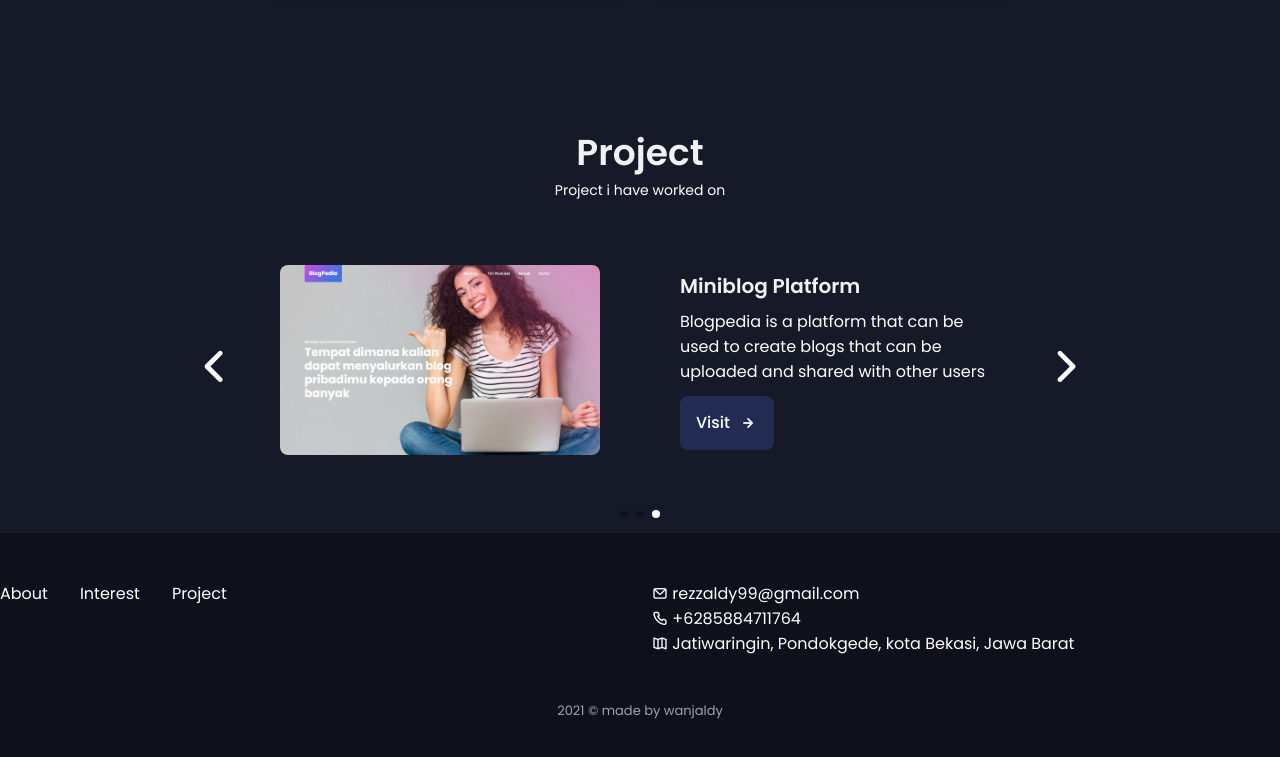
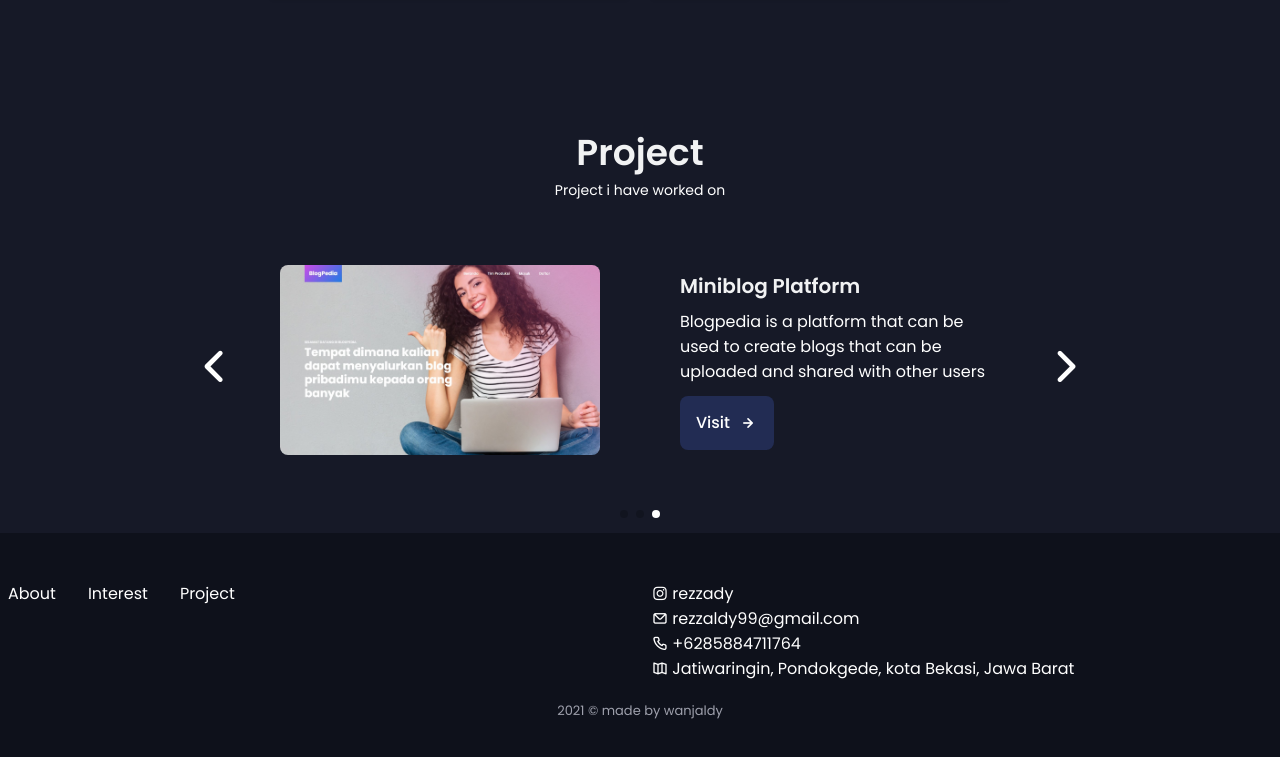
Before and after one commit to rezzaldy/rezzaldy.github.io, a plain HTML site: page index.html in a window 1280 px wide. Shown: the part 1779-2536 px from the top of the page. Drawn offline with nearby package versions, Linux system fonts and the light colour scheme; files whose address does not match are found by name.

Commit message:
update social links

```diff
--- a/assets/css/styles.css
+++ b/assets/css/styles.css
@@ -550,6 +550,7 @@ img{
     display: flex;
     flex-direction: column;
     row-gap: 1.5rem;
+    margin-left: 0.5rem;
 }
 
 .footer__link:hover{
@@ -570,6 +571,10 @@ img{
 
 .footer__link,
 .footer__social{
+    color: #fff;
+}
+
+#social__description{
     color: #fff;
 }
 /*========== SCROLL UP ==========*/
--- a/index.html
+++ b/index.html
@@ -80,8 +80,8 @@
                             <a href="https://github.com/rezzaldy" target="_blank" class="home__social-icon">
                                 <i class="uil uil-github-alt"></i>
                             </a>
-                            <a href="https://www.instagram.com/rezzady/" target="_blank" class="home__social-icon">
-                                <i class="uil uil-instagram"></i>
+                            <a href="https://dribbble.com/rezzaldy" target="_blank" class="home__social-icon">
+                                <i class="uil uil-dribbble"></i>
                             </a>
                         </div>
                         <div class="home__img">
@@ -138,8 +138,8 @@
                         </p>
 
                         <div class="about__buttons">
-                            <a download="" href="assets/pdf/cv.pdf" class="button button--flex">
-                            Download CV  <i class="uil uil-download-alt button__icon"></i>
+                            <a href="assets/pdf/cv.pdf" target="_blank" class="button button--flex">
+                                Download CV  <i class="uil uil-download-alt button__icon"></i>
                             </a>
                         </div>
                     </div>
@@ -284,11 +284,18 @@
 
                     <div class="footer__socials">
                         <div class="footer__social">
-                            <i class="uil uil-envelope"></i> rezzaldy99@gmail.com
+                            <i class="uil uil-instagram"></i>
+                            <a href="https://www.instagram.com/rezzady/" target="_blank" id="social__description">rezzady</a>
                         </div>
 
                         <div class="footer__social">
-                            <i class="uil uil-phone"></i> +6285884711764
+                            <i class="uil uil-envelope"></i>
+                             <a href="mailto:rezzaldy99@gmail.com" target="_blank" id="social__description">rezzaldy99@gmail.com</a>
+                        </div>
+
+                        <div class="footer__social">
+                            <i class="uil uil-phone"></i>
+                            <a href="https://wa.me/085884711764" target="_blank" id="social__description">+6285884711764</a>
                         </div>
 
                        <div class="footer__social">
```
